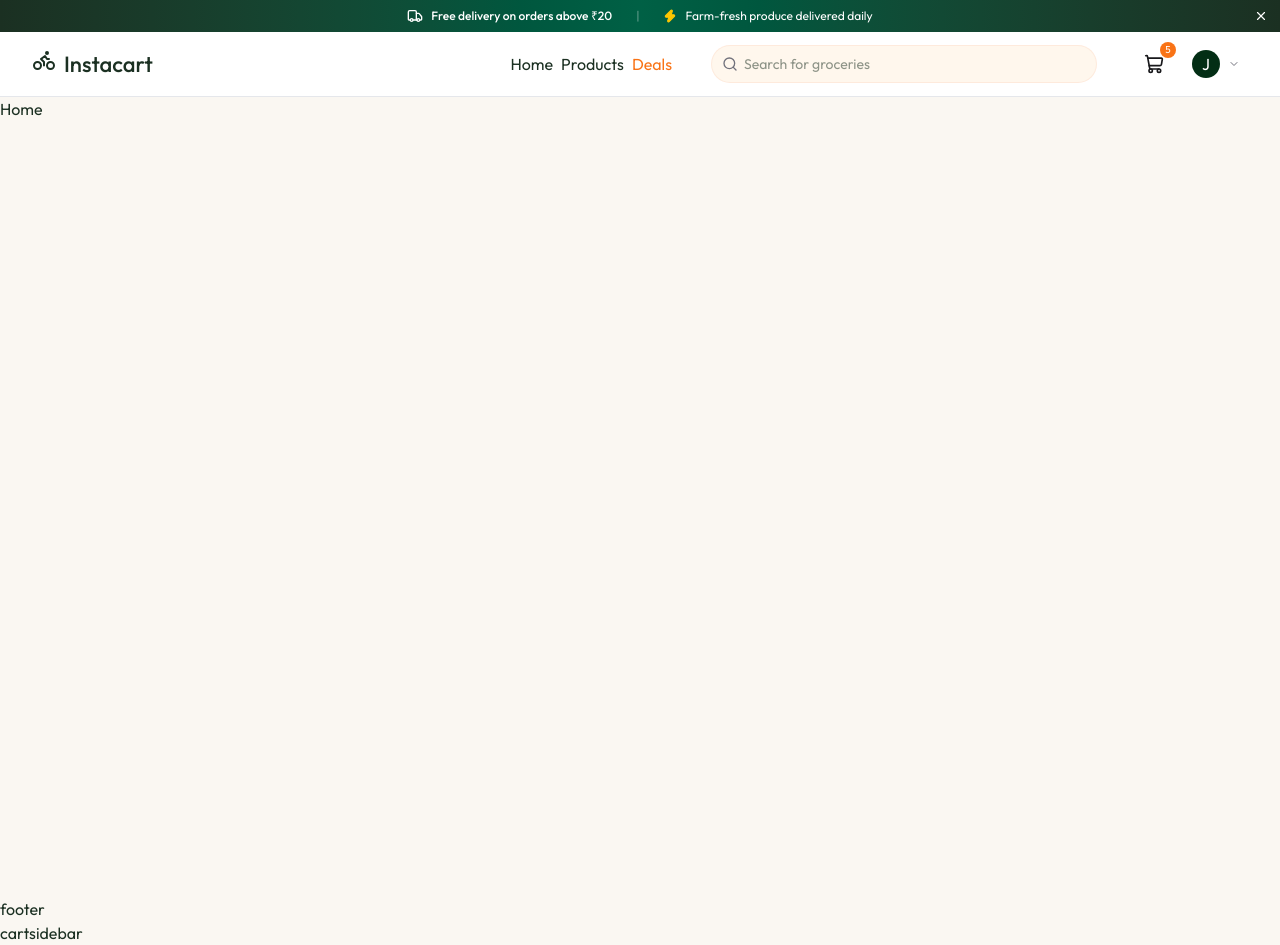
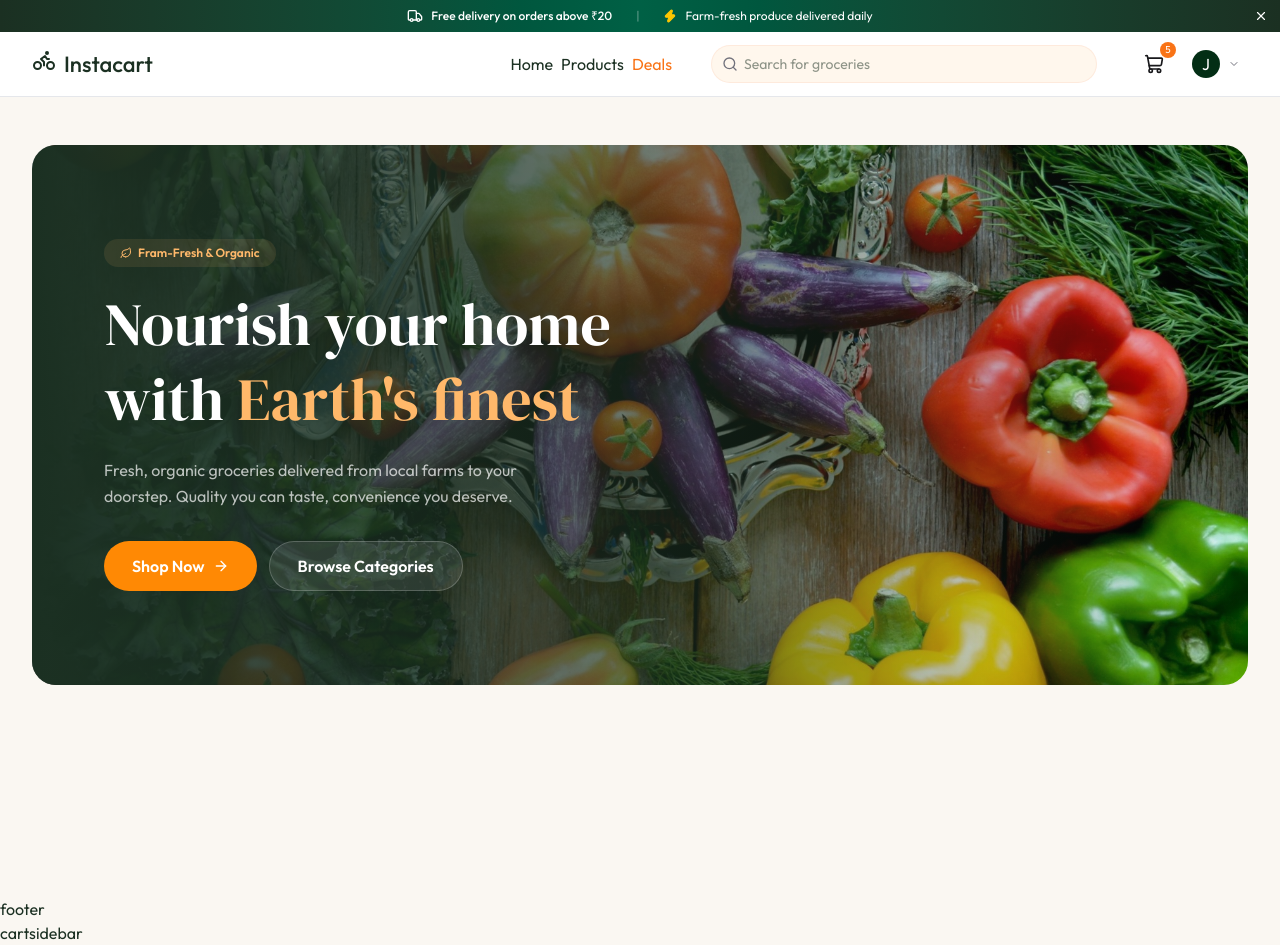
Before and after one commit to thanhtrungit25/grocery-delivery, a React (Vite) app in the folder client/: page / in a window 1280 px wide. Built offline with nearby package versions, Linux system fonts and the light colour scheme.

Commit message:
Hero component

```diff
--- /dev/null
+++ b/client/src/components/Hero.tsx
@@ -0,0 +1,41 @@
+import { ArrowRightIcon, LeafIcon } from "lucide-react"
+import { heroSectionData } from "../assets/assets"
+import { Link } from "react-router-dom"
+
+const Hero = () => {
+  return (
+    <section className="relative overflow-hidden min-h-135 mb-10 rounded-3xl flex items-center">
+      <img src={heroSectionData.hero_image} alt="Hero" className="absolute inset-0 h-full w-full object-cover" />
+
+      <div className="absolute inset-0 bg-linear-to-r from-app-green via-app-green/65 to-transparent" />
+
+
+      <div className="relative max-w-7xl mx-auto px-4 sm:px-6 lg:px-8 py-20 w-full">
+        <div className="max-w-xl xl:pl-10">
+          <span className="inline-flex items-center rounded-full mb-5 gap-1.5 px-4 py-1.5 text-xs font-semibold text-orange-300 bg-orange-300/10">
+            <LeafIcon className="size-3" /> Fram-Fresh & Organic
+          </span>
+
+          <h1 className="font-serif text-4xl sm:text-5xl lg:text-6xl text-white leading-tight mb-5">
+            Nourish your home with <span className="text-orange-300">Earth's finest</span>
+          </h1>
+
+          <p className="text-base text-white/70 leading-relaxed mb-8 max-w-md">{heroSectionData.description}</p>
+
+          <div className="flex flex-wrap gap-3">
+            <Link to="/product" className="px-7 py-3 bg-orange-400 text-white font-semibold rounded-full hover:bg-orange-500 transition-all flex-center gap-2 active:scale-[0.98]">
+              Shop Now <ArrowRightIcon className="size-4" />
+            </Link>
+            <Link to="/product" className="px-7 py-3 bg-white/10 text-white font-semibold rounded-full hover:bg-white/20 transition-all border border-white/20">
+              Browse Categories
+            </Link>
+          </div>
+        </div>
+      </div>
+
+
+    </section>
+  )
+}
+
+export default Hero
--- a/client/src/pages/Home.tsx
+++ b/client/src/pages/Home.tsx
@@ -1,7 +1,10 @@
+import Hero from "../components/Hero"
 
 const Home = () => {
   return (
-    <div>Home</div>
+    <div className="min-h-screen max-w-7xl mx-auto px-4 sm:px-6 lg:px-8 py-12">
+      <Hero />
+    </div>
   )
 }
 
```
